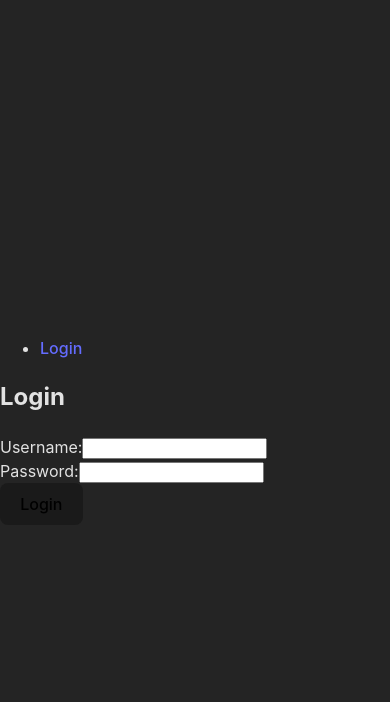
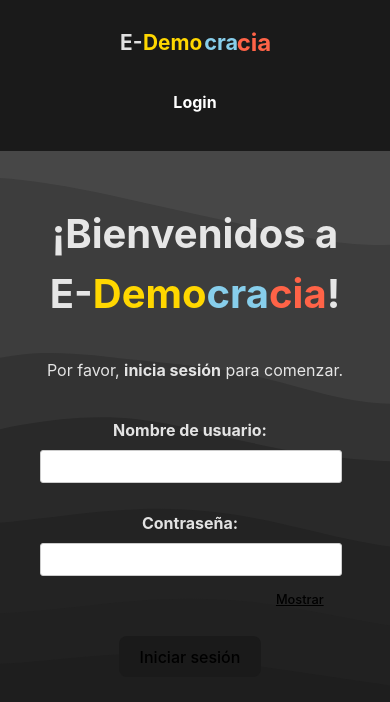
Before and after one commit to jdgonzalez03/e-democracia, a React (Vite) app: page / in a window 390 px wide. Shown: the top 702 px of the page. Built offline with nearby package versions, Linux system fonts and the light colour scheme.

Commit message:
login styles for mobile desing

```diff
--- a/src/App.css
+++ b/src/App.css
@@ -4,3 +4,109 @@
   padding: 2rem;
   text-align: center;
 }
+
+/* General Button */
+button {
+  border-radius: 8px;
+  border: 1px solid transparent;
+  padding: 0.6em 1.2em;
+  font-size: 1em;
+  font-weight: 500;
+  font-family: inherit;
+  background-color: #1a1a1a;
+  cursor: pointer;
+  transition: border-color 0.25s;
+}
+button:hover {
+  border-color: #646cff;
+}
+button:focus,
+button:focus-visible {
+  outline: 4px auto -webkit-focus-ring-color;
+}
+
+a {
+  display: inline-block;  /* Ensures the element can be transformed */
+  padding: 5px 12px;
+  text-decoration: none;
+  color: white;
+  font-weight: bold;
+  cursor: pointer;
+  transition: transform 0.3s ease;
+}
+
+a:hover {
+  transform: scale(1.2);
+}
+
+li{
+  list-style: none;
+}
+
+
+/* NAVBAR */
+.container-navbar{
+  display: flex;
+  flex-direction: column;
+  max-width: 1400px;
+  margin: auto;
+  justify-content: space-between;
+  align-items: center;
+  background-color: #1a1a1a;
+  padding: 16px;
+}
+.container-navbar ul{
+  padding: 0;
+  display: flex;
+}
+
+.container-navbar button{
+  font-weight: bold;
+}
+
+
+.logo {
+  margin: 0;
+  padding: 10px;
+  font-weight: bold;
+  font-size: 1.3em;
+  display: inline-block;
+}
+
+
+.yellow{
+  color: #FFD700}
+
+.blue{
+  color: #87CEEB;
+}
+
+.red{
+  color: #FF6347;
+}
+
+.yellow,
+.blue,
+.red {
+  display: inline-block;
+}
+
+@keyframes enlarge {
+  0%, 100% { transform: scale(1); margin: 1px; }
+  33% { transform: scale(1.2); }
+  66% { transform: scale(1); }
+}
+
+.yellow-animation {
+  animation: enlarge 3s infinite;
+}
+
+.blue-animation {
+  animation: enlarge 3s infinite;
+  animation-delay: 1s;
+}
+
+.red-animation {
+  animation: enlarge 3s infinite;
+  animation-delay: 2s;
+}
--- a/src/App.jsx
+++ b/src/App.jsx
@@ -5,6 +5,7 @@ import { Home } from "./components/Home";
 import { About } from "./components/About";
 import { Voting } from "./components/Voting";
 import { Login } from "./components/Login";
+import "./App.css";
 
 const App = () => {
   const [isAuthenticated, setIsAuthenticated] = useState(false);
@@ -21,8 +22,13 @@ const App = () => {
   };
 
   return (
-    <div>
-      <div>
+    <>
+      <div className="container-navbar">
+        <p className="logo">
+          E-<span className="yellow yellow-animation">Demo</span>
+          <span className="blue blue-animation">cra</span>
+          <span className="red red-animation">cia</span>
+        </p>
         <nav>
           <ul>
             {!isAuthenticated ? (
@@ -47,12 +53,11 @@ const App = () => {
             )}
           </ul>
         </nav>
+      </div>
       <Routes>
         <Route
           path="/"
-            element={
-              isAuthenticated ? <Home /> : <Login onLogin={handleLogin} />
-            }
+          element={isAuthenticated ? <Home /> : <Login onLogin={handleLogin} />}
         />
         <Route
           path="/about"
@@ -72,8 +77,7 @@ const App = () => {
         />
         <Route path="/login" element={<Login onLogin={handleLogin} />} />
       </Routes>
-      </div>
-    </div>
+    </>
   );
 };
 
--- /dev/null
+++ b/src/components/Login.css
@@ -0,0 +1,62 @@
+.welcome-section{
+  padding: 20px;
+  height: calc(100vh - 400px);
+}
+
+.welcome-section p span{
+  font-weight: bold;
+}
+
+.login-form {
+  max-width: 300px;
+  margin: auto;
+  padding: 20px;
+  border-radius: 5px;
+  margin: 0;
+}
+
+.form-group {
+  margin-bottom: 20px;
+}
+
+label {
+  display: block;
+  font-weight: bold;
+  margin-bottom: 8px;
+}
+
+.form-control {
+  width: 100%;
+  padding: 8px 0;
+  margin-bottom: 8px;
+  border: 1px solid #ccc;
+  border-radius: 3px;
+  text-align: center;
+}
+
+.btn {
+  display: block;
+  width: 100%;
+  padding: 10px;
+  background-color: #4285f4;
+  color: #fff;
+  border: none;
+  border-radius: 3px;
+  cursor: pointer;
+}
+
+.btn:hover {
+  background-color: #357ae8;
+}
+
+.show-password{
+  display: flex;
+  justify-content: flex-end;
+}
+
+.toggle-password{
+  font-size: .8em;
+  background-color: transparent;
+  text-decoration: underline;
+
+}
--- a/src/components/Login.jsx
+++ b/src/components/Login.jsx
@@ -2,11 +2,13 @@
 import { useState } from "react";
 import axios from "axios";
 import { userUrl } from "../constants/urls";
+import "./Login.css";
 
 export const Login = ({ onLogin }) => {
   const [username, setUsername] = useState("");
   const [password, setPassword] = useState("");
   const [error, setError] = useState("");
+  const [showPassword, setShowPassword] = useState(false);
 
   const handleSubmit = async (e) => {
     e.preventDefault();
@@ -32,30 +34,55 @@ export const Login = ({ onLogin }) => {
     }
   };
 
+  const togglePasswordVisibility = () => {
+    setShowPassword(!showPassword);
+  };
+
   return (
-    <div>
-      <h2>Login</h2>
-      <form onSubmit={handleSubmit}>
-        <div>
-          <label htmlFor="username">Username:</label>
+    <div className="welcome-section">
+      <h2>
+        ¡Bienvenidos a <br />
+        E-<span className="yellow">Demo</span>
+        <span className="blue">cra</span>
+        <span className="red">cia</span>!
+      </h2>
+      <p>
+        Por favor, <span>inicia sesión</span> para comenzar.
+      </p>
+      <form onSubmit={handleSubmit} className="login-form">
+        <div className="form-group">
+          <label htmlFor="username">Nombre de usuario:</label>
           <input
             type="text"
             id="username"
+            required
             value={username}
             onChange={(e) => setUsername(e.target.value)}
+            className="form-control"
           />
         </div>
-        <div>
-          <label htmlFor="password">Password:</label>
+        <div className="form-group">
+          <label htmlFor="password">Contraseña:</label>
           <input
-            type="password"
+            type={showPassword ? "text" : "password"}
             id="password"
+            required
             value={password}
             onChange={(e) => setPassword(e.target.value)}
+            className="form-control"
           />
+          <div className="show-password">
+            <button
+              type="button"
+              className="toggle-password"
+              onClick={togglePasswordVisibility}
+            >
+              {showPassword ? "Ocultar" : "Mostrar"}
+            </button>
+          </div>
         </div>
         {error && <p style={{ color: "red" }}>{error}</p>}
-        <button type="submit">Login</button>
+        <button type="submit">Iniciar sesión</button>
       </form>
     </div>
   );
--- a/src/index.css
+++ b/src/index.css
@@ -12,22 +12,21 @@
   -webkit-font-smoothing: antialiased;
   -moz-osx-font-smoothing: grayscale;
 }
-
-a {
-  font-weight: 500;
-  color: #646cff;
-  text-decoration: inherit;
-}
-a:hover {
-  color: #535bf2;
+#root{
+  width: 100vw;
+  padding: 0;
+  margin: 0;
 }
 
 body {
   margin: 0;
   display: flex;
-  place-items: center;
   min-width: 320px;
   min-height: 100vh;
+  background-image: url('/public/images/stacked-waves-haikei.svg');
+  background-repeat: no-repeat;      /* Prevents the background from repeating */
+  background-size: cover;            /* Ensures the background covers the entire area */
+  background-position: center center;/* Centers the background image */
 }
 
 h1 {
@@ -35,34 +34,6 @@ h1 {
   line-height: 1.1;
 }
 
-button {
-  border-radius: 8px;
-  border: 1px solid transparent;
-  padding: 0.6em 1.2em;
-  font-size: 1em;
-  font-weight: 500;
-  font-family: inherit;
-  background-color: #1a1a1a;
-  cursor: pointer;
-  transition: border-color 0.25s;
+h2{
+  font-size: 2.5em;
 }
-button:hover {
-  border-color: #646cff;
-}
-button:focus,
-button:focus-visible {
-  outline: 4px auto -webkit-focus-ring-color;
-}
-
-/* @media (prefers-color-scheme: light) {
-  :root {
-    color: #213547;
-    background-color: #ffffff;
-  }
-  a:hover {
-    color: #747bff;
-  }
-  button {
-    background-color: #f9f9f9;
-  }
-} */
```
Also changed, not shown: public/images/stacked-waves-haikei.svg (added). Lines whose indentation alone changed are shown as unchanged.
